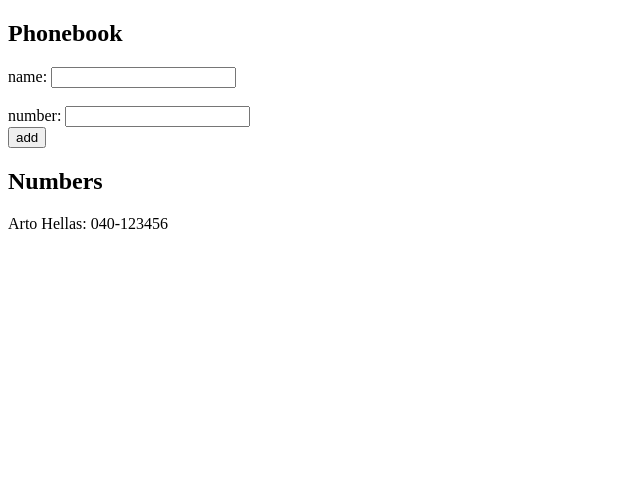
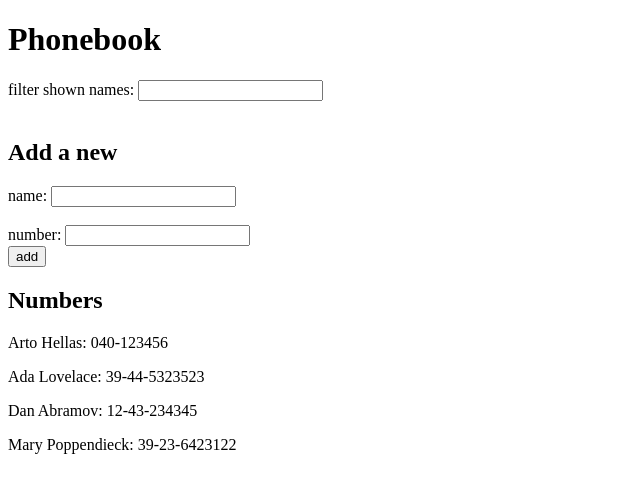
Before and after one commit to LuizFilipeM/FS_Course_2025, a React (Create React App) app in the folder Part_2/the_phonebook/: page / in a window 1280 px wide. Shown: the top 492 px of the page, without its empty margins (0-640 px from the left). Built offline with nearby package versions, Linux system fonts and the light colour scheme.

Commit message:
add:exercise 2.9

```diff
--- a/Part_2/the_phonebook/src/App.js
+++ b/Part_2/the_phonebook/src/App.js
@@ -2,11 +2,15 @@
 
 const App = () => {
   const [persons, setPersons] = useState([
-    { name: 'Arto Hellas', number: '040-123456' }
+    { name: 'Arto Hellas', number: '040-123456', id: 1 },
+    { name: 'Ada Lovelace', number: '39-44-5323523', id: 2 },
+    { name: 'Dan Abramov', number: '12-43-234345', id: 3 },
+    { name: 'Mary Poppendieck', number: '39-23-6423122', id: 4 }
   ])
 
   const [newName, setNewName] = useState('')
   const [newNumber, setNewNumber] = useState('')
+  const [namestoshow, setNameToShow] = useState('')
 
   const addPerson = (event) => {
     event.preventDefault()
@@ -36,7 +40,13 @@
 
   return (
     <div>
-      <h2>Phonebook</h2>
+      <h1>Phonebook</h1>
+      <div>
+        filter shown names: <input value={namestoshow} onChange={(event) => setNameToShow(event.target.value)} />
+      </div>
+      <br />
+
+      <h2>Add a new</h2>
       <form onSubmit={addPerson}>
         <div>
           name: <input value={newName} onChange={handleNewPerson}/>
@@ -49,7 +59,7 @@
         </div>
       </form>
       <h2>Numbers</h2>
-      {persons.map(person => <p key={person.name}>{person.name}: {person.number}</p>)}
+      {persons.filter(person => person.name.toLowerCase().includes(namestoshow.toLowerCase())).map(person => <p key={person.name}>{person.name}: {person.number}</p>)}
 
     </div>
   )
```
